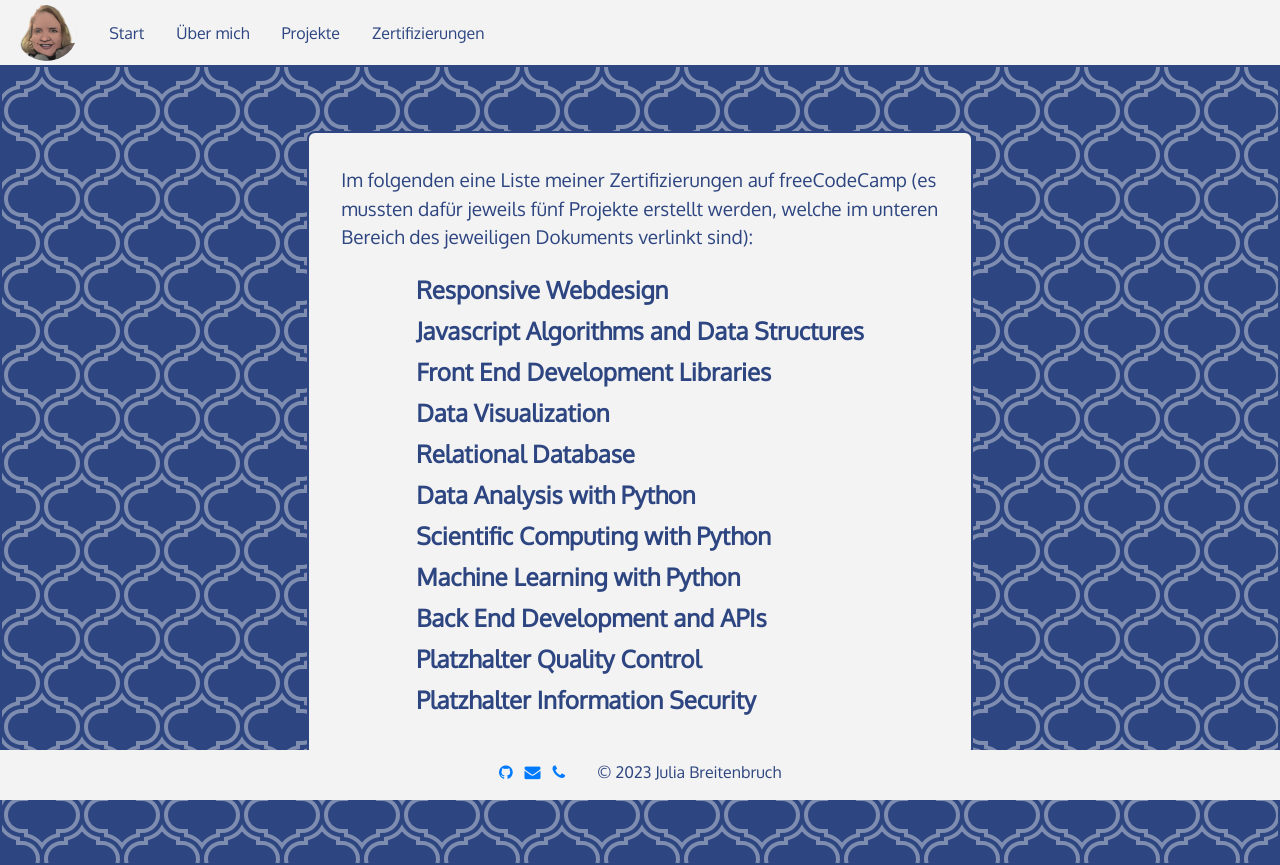
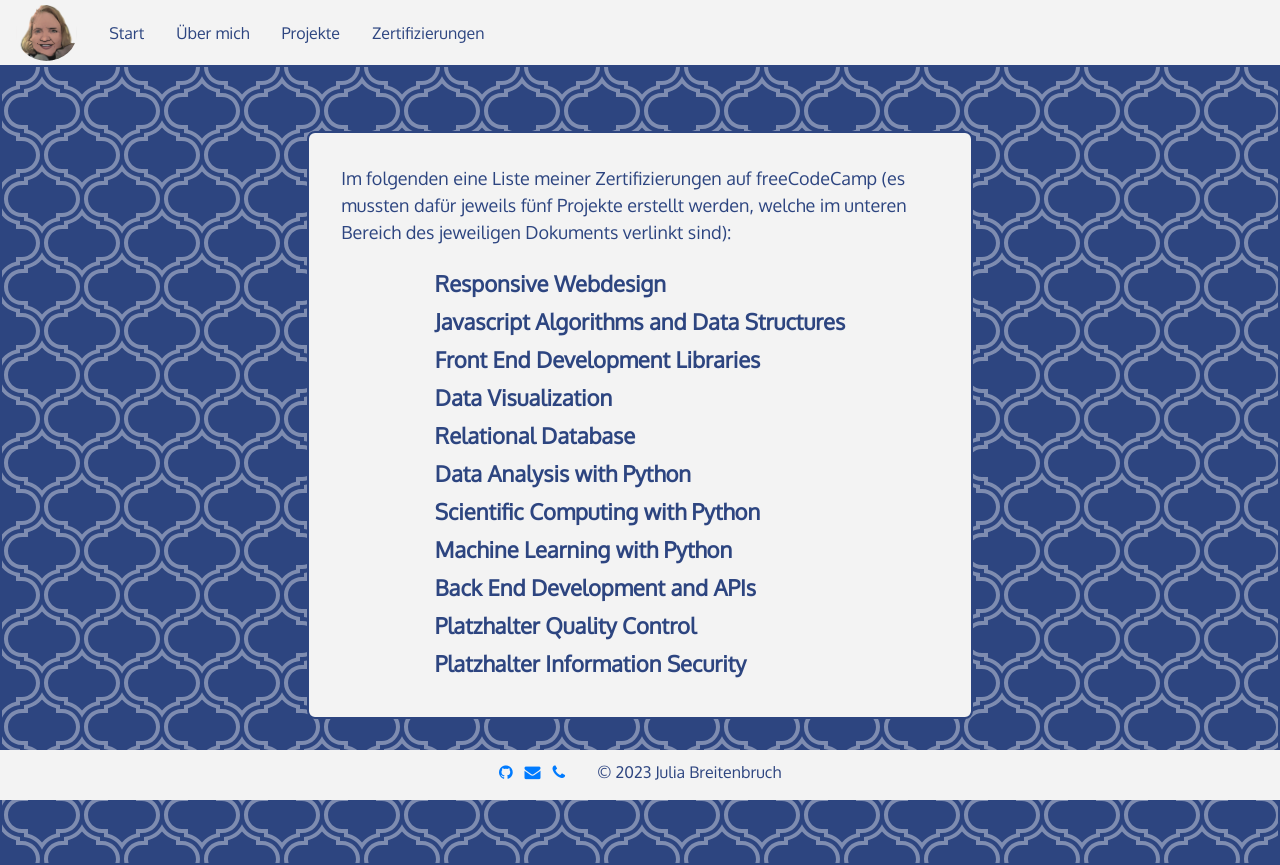
Before and after one commit to JBreitenbr/Julias-Portfolio, a React (Create React App) app: page /certifications in a window 1280 px wide. Built offline with nearby package versions, Linux system fonts and the light colour scheme.

Commit message:
Update Certifications.css

```diff
--- a/src/styles/Certifications.css
+++ b/src/styles/Certifications.css
@@ -70,6 +70,19 @@ height: 100vh;
     width: 52vw;
   }
   .pre-list {
+    font-size: 18px;
+  }
+  .cert-items {
+    font-size: 22px;
+    }
+}
+
+@media screen and (min-width:1400px){
+  .certs-container {
+    margin-top: 8vh;
+    width: 52vw;
+  }
+  .pre-list {
     font-size: 19px;
   }
   .cert-items {
```
